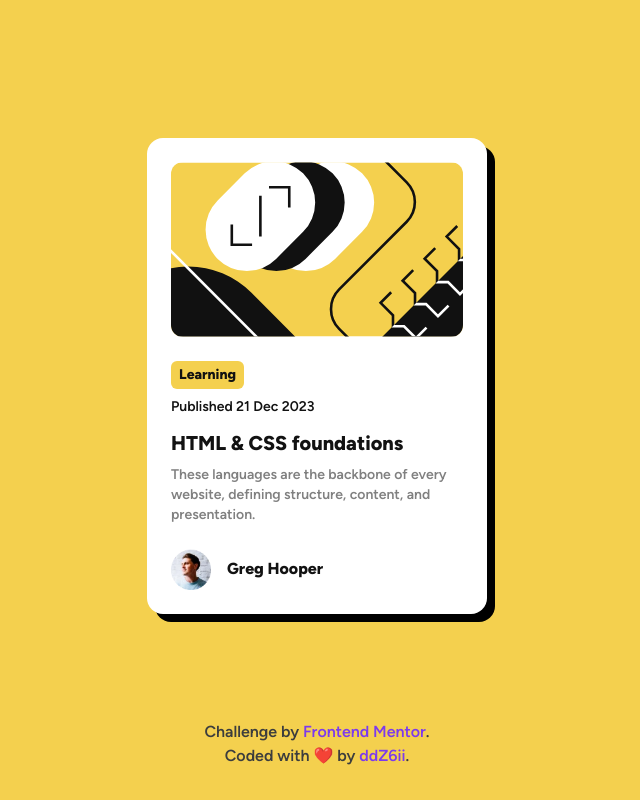
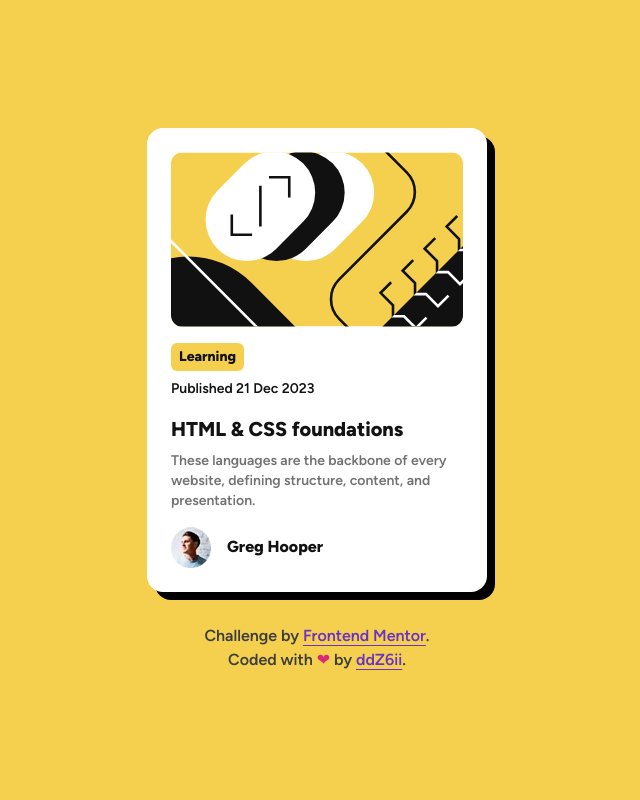
Before and after one commit to ddZ6ii/blog-preview-card, a website built with Parcel: page src/index.html in a window 1280 px wide. Shown: the whole page, without its empty margins (323-963 px from the left). Built offline with nearby package versions, Linux system fonts and the light colour scheme.

Commit message:
🚸♿️ Improve accessibility and optimize images

```diff
--- a/package.json
+++ b/package.json
@@ -1,6 +1,6 @@
 {
   "name": "blog-preview-card",
-  "version": "1.0.0",
+  "version": "1.1",
   "description": "Frontend Mentor Challenge",
   "source": "src/index.html",
   "repository": "git@github.com:ddZ6ii/blog-preview-card.git",
--- a/src/index.html
+++ b/src/index.html
@@ -22,67 +22,89 @@
     <title>Frontend Mentor | Blog preview card</title>
   </head>
 
-  <body class="bg-primary grid h-dvh grid-rows-[1fr_auto] items-center py-8">
+  <body class="grid h-dvh place-content-center gap-8 bg-primary p-4">
+    <main>
       <article
-      class="shadow-base [&:has(a:hover)]:shadow-thicker container mx-auto max-w-[340px] rounded-2xl bg-neutral-50 p-6 transition-all"
+        class="container mx-auto grid max-w-[340px] gap-4 rounded-2xl bg-neutral-50 p-6 shadow-base transition-all [&:has(a:hover)]:shadow-thicker"
       >
-      <header class="mb-3 text-sm">
+        <h1 class="sr-only">Blog preview</h1>
         <img
           src="assets/images/illustration-article.svg"
-          alt="illustration"
-          class="mx-auto mb-6 rounded-xl"
+          alt=""
+          class="mx-auto rounded-xl"
         />
-        <div
-          class="bg-primary mb-2 inline-block rounded-md px-2 py-1 font-extrabold"
+        <section aria-label="Info" class="text-sm">
+          <a
+            href="#"
+            title="Category"
+            class="mb-2 inline-block rounded-md bg-primary px-2 py-1 font-extrabold"
           >
             Learning
-        </div>
+          </a>
           <p>
             Published
-          <time pubdate datetime="2023-12-21" title="December 21st, 2023"
+            <time datetime="2023-12-21" title="December 21st, 2023"
               >21 Dec 2023</time
             >
           </p>
-      </header>
+        </section>
         <div>
           <h2 class="mb-2 text-xl font-bold">
             <a
               href="#"
-            class="hover:text-primary outline-primary inline-block w-full"
+              class="inline-block w-full outline-primary hover:text-primary"
               >HTML & CSS foundations</a
             >
           </h2>
           <p class="text-sm font-semibold text-neutral-400">
-          These languages are the backbone of every website, defining structure,
-          content, and presentation.
+            These languages are the backbone of every website, defining
+            structure, content, and presentation.
           </p>
         </div>
-      <footer class="mt-6 flex flex-wrap items-center gap-4">
+        <footer class="flex flex-wrap items-center gap-4">
+          <picture>
+            <source
+              srcset="
+                assets/images/image-avatar-40.webp  1x,
+                assets/images/image-avatar-60.webp  1.5x,
+                assets/images/image-avatar-80.webp  2x,
+                assets/images/image-avatar-120.webp 3x
+              "
+            />
             <img
-          src="assets/images/image-avatar.webp"
-          alt="avatar"
+              srcset="
+                assets/images/image-avatar-40.png  1x,
+                assets/images/image-avatar-60.png  1.5x,
+                assets/images/image-avatar-80.png  2x,
+                assets/images/image-avatar-120.png 3x
+              "
+              src="assets/images/image-avatar-40.png"
+              alt=""
               class="max-w-10"
+              width="40"
+              height="40"
             />
+          </picture>
           <address>
             <span class="font-extrabold not-italic">Greg Hooper</span>
           </address>
         </footer>
       </article>
-
+    </main>
     <footer>
       <p class="text-center text-[#3C3D3D]">
         Challenge by
         <a
           href="https://www.frontendmentor.io?ref=challenge"
-          target="_blank"
-          class="text-violet-600 outline-neutral-900 visited:text-violet-400"
+          title="Visit the website"
+          class="footer__link"
           >Frontend Mentor</a
         >. <br />
-        Coded with ❤️ by
+        Coded with <span class="text-pink-600">❤</span> by
         <a
           href="https://github.com/ddZ6ii"
-          target="_blank"
-          class="text-violet-600 outline-neutral-900 visited:text-violet-400"
+          title="Visit Github profile"
+          class="footer__link"
           >ddZ6ii</a
         >.
       </p>
--- a/src/style.css
+++ b/src/style.css
@@ -28,3 +28,25 @@
     @apply text-neutral-900;
   }
 }
+
+/* ______________________________________________________________________ *\
+   Component base styles
+\* ______________________________________________________________________ */
+@layer components {
+  .footer__link {
+    &,
+    &:link {
+      @apply text-[#6931ca] underline underline-offset-4;
+    }
+    &:visited {
+      @apply text-neutral-500;
+    }
+    &:hover,
+    &:focus-visible {
+      @apply text-pink-600 no-underline;
+    }
+    &:active {
+      @apply text-neutral-900;
+    }
+  }
+}
--- a/tailwind.config.js
+++ b/tailwind.config.js
@@ -7,7 +7,7 @@ module.exports = {
         primary: '#f4d04e',
         neutral: {
           50: '#ffffff',
-          400: '#808080',
+          400: '#727272',
           900: '#121212',
         },
       },
```
Also changed, not shown: src/assets/images/image-avatar-120.png (added), src/assets/images/image-avatar-120.webp (added), src/assets/images/image-avatar-40.png (added), src/assets/images/image-avatar-40.webp (added), src/assets/images/image-avatar-60.png (added), src/assets/images/image-avatar-60.webp (added), src/assets/images/image-avatar-80.png (added), src/assets/images/image-avatar-80.webp (added), src/assets/images/image-avatar.webp (deleted). Lines whose indentation alone changed are shown as unchanged.
